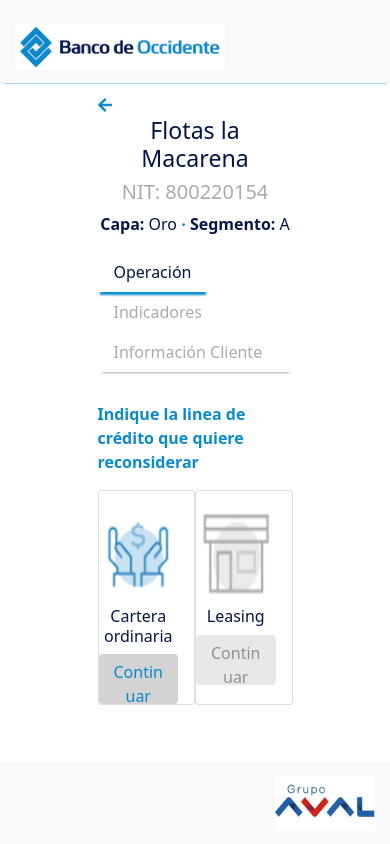
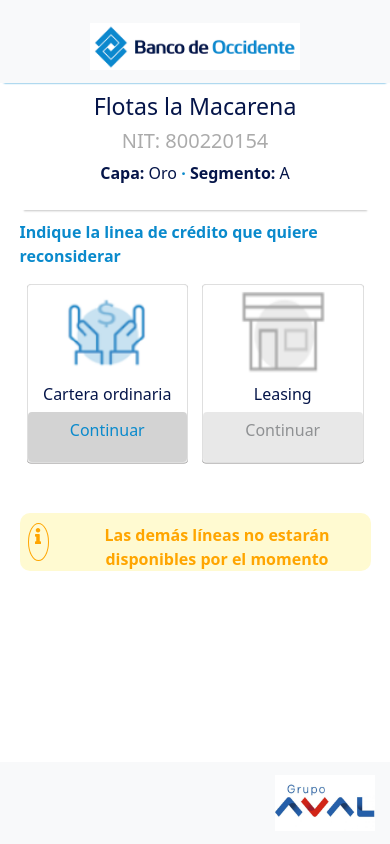
Before and after one commit to Chrisnarto/prueba-bocc, an Angular app: page / in a window 390 px wide. Built offline with nearby package versions, Linux system fonts and the light colour scheme.

Commit message:
Ajustes pantalla 320 a 767

```diff
--- a/src/app/app.component.html
+++ b/src/app/app.component.html
@@ -45,6 +45,9 @@
         </div>
       </div>
     </div>
+    <div class="text-info">
+      <div class="circle"><fa-icon [icon]="faInfo"></fa-icon></div><b>Las demás líneas no estarán disponibles por el momento</b>
+    </div>
   </div>
   <!--Footer-->
   <nav class="navbar navbar-light bg-light footer">
--- a/src/app/app.component.scss
+++ b/src/app/app.component.scss
@@ -14,6 +14,15 @@
                     margin-left: 15px;
                     img {
                         width: 210px;
+                    }
+                }
+
+                @media(max-width: 767px) {
+                    span {
+                        margin: 10px auto;
+                        img {
+                            width: 210px;
+                        }
                     }
                 }
             }
@@ -76,9 +85,11 @@
 
                 .card {
                     width: 13rem !important;
+                    margin-left: 7px;
+                    margin-right: 7px;
+                    box-shadow: 0 0.5px 0px 0px rgb(138, 136, 136);
                     .card-body {
-                        padding-left: 0;
-                        padding-bottom: 0;
+                        padding:0px;
                         /*padding-right: 0;*/
                         img {
                             width: 100px;
@@ -107,6 +118,53 @@
                     }
                 }
             }
+
+            .text-info {
+                display: flex;
+                background-color: #fffad1;
+                margin-top: 50px;
+                justify-content: flex-start;
+                color: orange !important;
+                border-radius: 10px;
+                .circle {
+                    width: 30px;
+                    border: 1px solid orange;
+                    font-weight: bolder;
+                    -moz-border-radius: 50%;
+                    -webkit-border-radius: 50%;
+                    border-radius: 50%;
+                    margin-left: 8px;
+                    margin-top: 10px;
+                    margin-bottom: 10px;
+                }
+
+                b {
+                    margin-left: 15px;
+                    margin-top: 10px;
+                    color: orange;
+                }
+            }
+        }
+
+        @media(max-width: 767px) {
+            .container-body {
+                width: 90%;
+
+                .button-back {
+                    display: none;
+                }
+
+                ul {
+                    height: 9px;
+                    li {
+                        display: none;
+                    }
+                }
+
+                .info {
+                    margin-top: 10px;
+                }
+            }
         }
 
         .footer {
--- a/src/app/app.component.ts
+++ b/src/app/app.component.ts
@@ -1,5 +1,5 @@
 import { Component } from '@angular/core';
-import { faArrowLeft, faHandHoldingUsd } from '@fortawesome/free-solid-svg-icons';
+import { faArrowLeft, faInfo } from '@fortawesome/free-solid-svg-icons';
 
 @Component({
   selector: 'app-root',
@@ -9,7 +9,7 @@
 export class AppComponent {
   title = 'prueba-bocc';
   faArrowLeft = faArrowLeft
-  faHandHoldingUsd = faHandHoldingUsd;
+  faInfo = faInfo;
   cliente = {
     nit: "800220154",
     nombre: "Flotas la Macarena",
```
